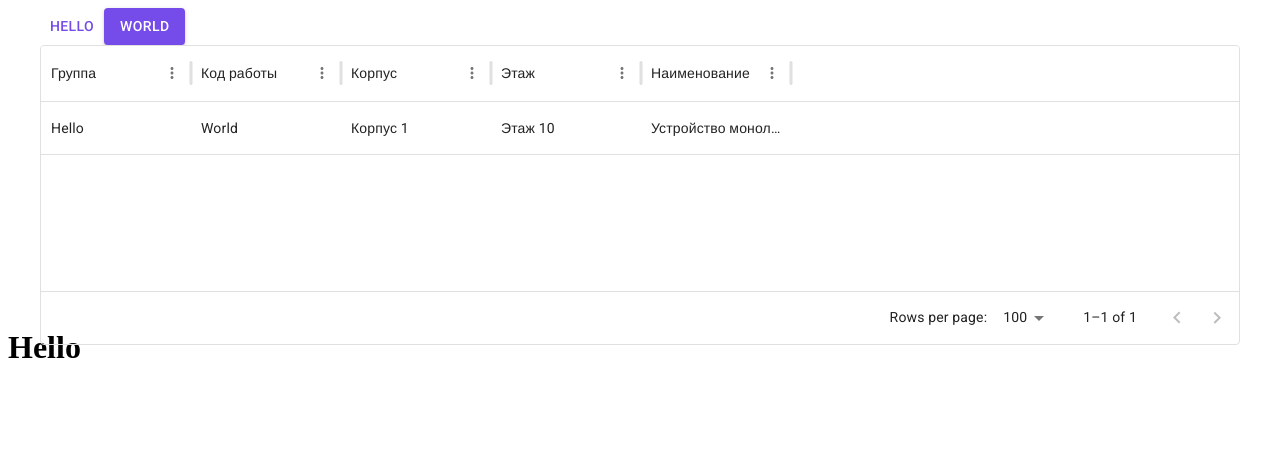
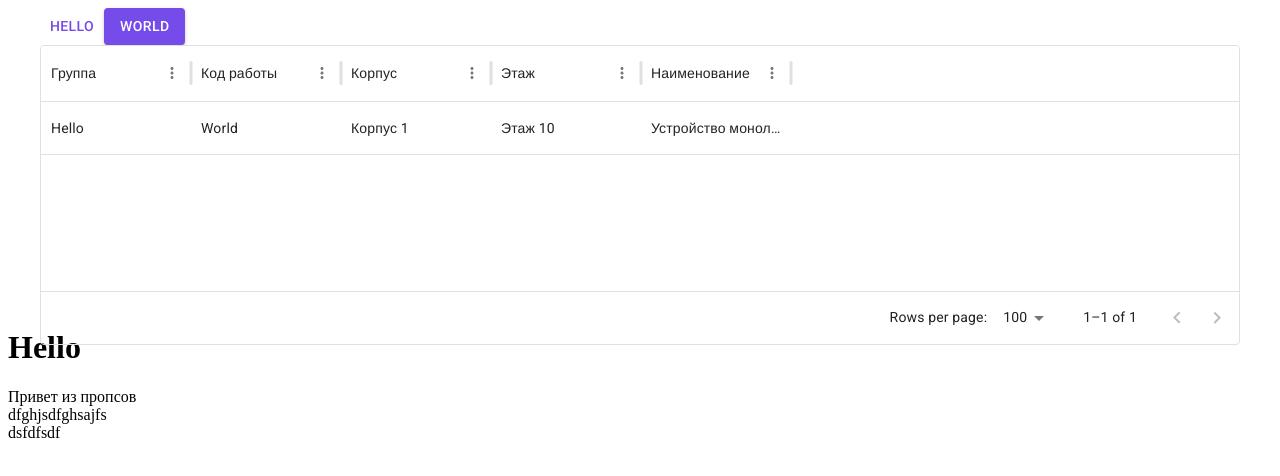
Before and after one commit to esilyaev/mrg-lkp, a React (Vite) app: page /manage in a window 1280 px wide. Shown: the top 476 px of the page. Built offline with nearby package versions, Linux system fonts and the light colour scheme; a web font is replaced by a local one.

Commit message:
props example

```diff
--- a/src/pages/Manage.tsx
+++ b/src/pages/Manage.tsx
@@ -1,5 +1,6 @@
 import { Button } from "@mui/material";
 import { GridRowsProp, GridColDef, DataGrid } from "@mui/x-data-grid";
+import { PropsComp } from "./PropsComp";
 
 const rows: GridRowsProp = [
   {
@@ -29,6 +30,9 @@ export const Manage = () => {
         <DataGrid rows={rows} columns={columns} />
       </div>
       <h1>Hello </h1>
+      <PropsComp title="Привет из пропсов" />
+      <PropsComp title="dfghjsdfghsajfs" />
+      <PropsComp title="dsfdfsdf" />
     </>
   );
 };
--- /dev/null
+++ b/src/pages/PropsComp.tsx
@@ -0,0 +1,3 @@
+export const PropsComp = (props: { title: string }) => {
+  return <div>{props.title}</div>;
+};
```
